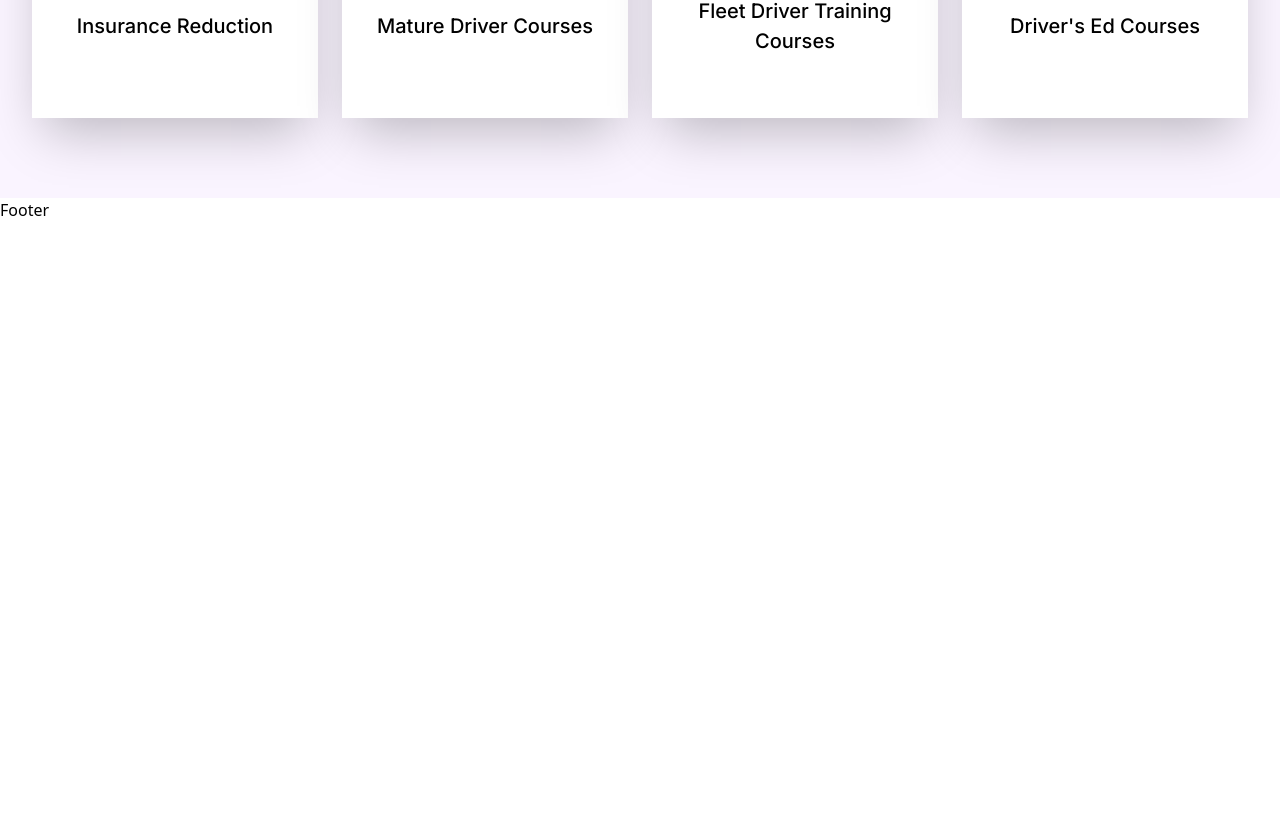
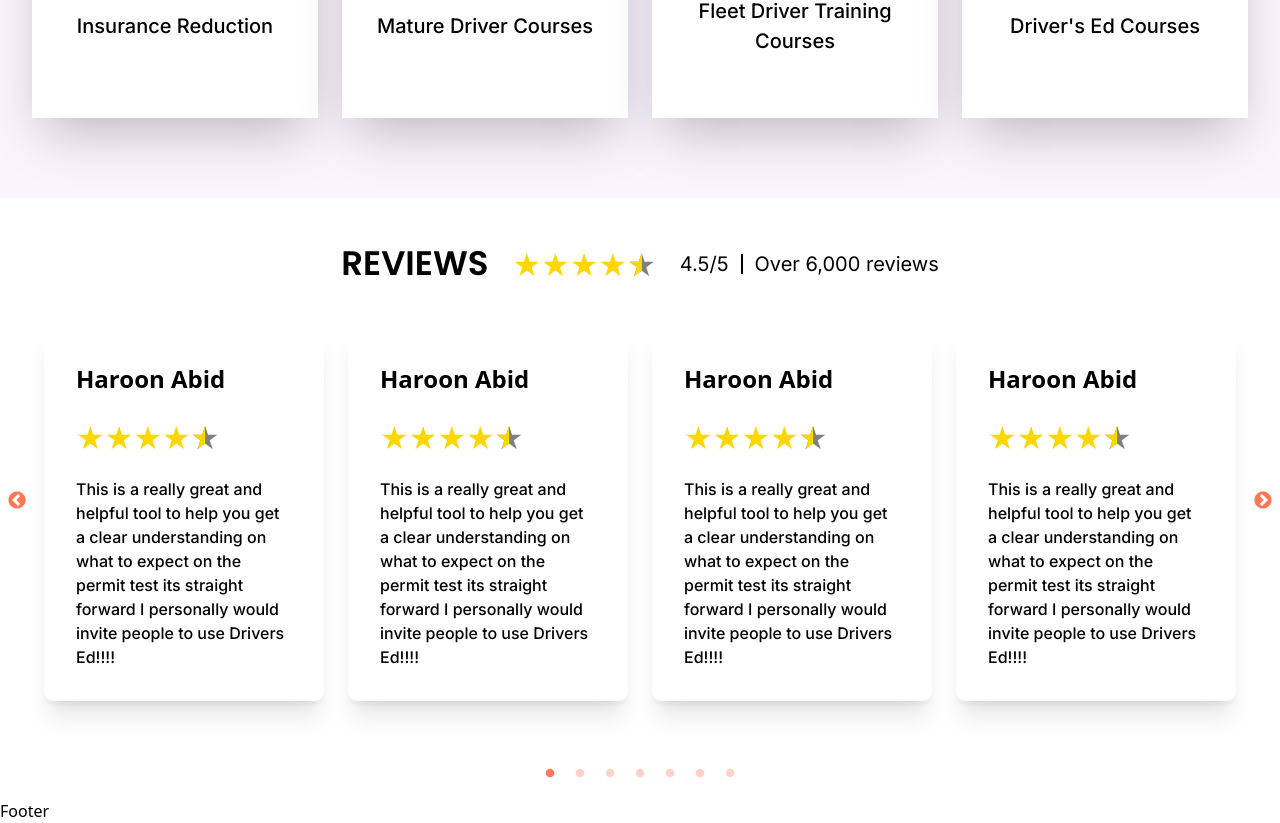
Before and after one commit to gulnabi-afridi/traffic-school, a Next.js app: page / in a window 1280 px wide. Shown: the part 2190-3013 px from the top of the page. Before the commit the page ends 2412 px from the top, so only its background shows below. Built offline with nearby package versions, Linux system fonts and the light colour scheme.

Commit message:
reviews section added

```diff
--- /dev/null
+++ b/Types/types.d.ts
@@ -0,0 +1,2 @@
+declare module "react-slick";
+declare module "react-stars";
--- a/package.json
+++ b/package.json
@@ -22,6 +22,9 @@
     "react-dom": "18.2.0",
     "react-icons": "^4.8.0",
     "react-modern-drawer": "^1.2.0",
+    "react-slick": "^0.29.0",
+    "react-stars": "^2.2.5",
+    "slick-carousel": "^1.8.1",
     "tailwindcss": "3.3.2",
     "typescript": "5.0.4"
   }
--- a/src/pages/_app.tsx
+++ b/src/pages/_app.tsx
@@ -1,5 +1,9 @@
 import "@/styles/globals.css";
 import "../styles/fonts.css";
+// ====> react slick css
+import "slick-carousel/slick/slick.css";
+import "slick-carousel/slick/slick-theme.css";
+
 
 import type { AppProps } from "next/app";
 import MainLayout from "../layout/MainLayout/MainLayout";
--- a/src/pages/index.tsx
+++ b/src/pages/index.tsx
@@ -1,5 +1,7 @@
 import React from "react";
 import Home from "@/views/Home/Home";
+
+
 
 export default function HomePage() {
   return (
--- a/src/styles/globals.css
+++ b/src/styles/globals.css
@@ -2,20 +2,49 @@
 @tailwind components;
 @tailwind utilities;
 
-*{
+* {
   margin: 0px;
   padding: 0px;
   box-sizing: border-box;
 }
- html{
+html {
   background-color: white;
- }
+}
 
- /* =====> styles for drawer */
- .drawer {
+/* shadows  */
+.reviewCardShadow {
+  box-shadow: -1px 1px 14px -4px rgba(0, 0, 0, 0.75);
+}
+
+/* =====> styles for drawer */
+.drawer {
   width: 50% !important;
   background-color: #101014 !important;
 }
+.slick-prev,
+.slick-next {
+  top: 40% !important;
+}
+.slick-prev::before {
+  color: #fd4c1d !important;
+}
+.slick-next::before {
+  color: #fd4c1d !important;
+}
+.sldierCard {
+  display: flex !important;
+  justify-content: center !important;
+  align-items: center !important;
+}
+.slick-dots li button:before {
+  font-size: 10px !important;
+  color: #fd4c1d !important;
+}
+
+.slick-list {
+  height: 430px !important;
+}
+
 @media screen and (max-width: 700px) {
   .drawer {
     width: 70% !important;
--- a/src/views/Home/Home.tsx
+++ b/src/views/Home/Home.tsx
@@ -3,6 +3,7 @@ import Hero from "./Hero";
 import Attributes from "./Attributes";
 import WhyGoToTrafficSchool from "./WhyGoToTrafficSchool";
 import WeAlsoOffer from "./WeAlsoOffer";
+import Reviews from "./Reviews";
 
 function Home() {
   return (
@@ -11,6 +12,7 @@ function Home() {
       <Attributes/>
       <WhyGoToTrafficSchool/>
       <WeAlsoOffer/>
+      <Reviews/>
     </React.Fragment>
   );
 }
--- /dev/null
+++ b/src/views/Home/Reviews.tsx
@@ -0,0 +1,83 @@
+import React from "react";
+import Wrapper from "@/components/Shared/ComponentWrapper/Wrapper";
+import ReactStars from "react-stars";
+import Slider from "react-slick";
+
+function Reviews() {
+  // ===> for slider
+  const settings = {
+    dots: true,
+    infinite: true,
+    speed: 500,
+    slidesToShow: 4,
+    slidesToScroll: 1,
+  };
+
+  return (
+    <Wrapper styles="py-10">
+      <div className="w-full flex flex-col justify-center items-center">
+        <div className="flex justify-center items-center gap-6">
+          <p className="text-[34px] uppercase text-black-main font-semibold font-poppins">
+            reviews
+          </p>
+          <div className="flex justify-center items-center gap-6">
+            {/* ==> average star */}
+            <ReactStars
+              count={5}
+              value={4.5}
+              size={32}
+              edit={false}
+              color2={"#ffd700"}
+              className="stars"
+            />
+            <div className="flex gap-3 justify-center items-center">
+              <p className="text-[20px] text-black-main font-inter">4.5/5</p>
+              <p className="text-black-main font-medium h-[20px] w-[1px] border-[1px] border-black-main"></p>
+              <p className="text-[20px] text-black-main font-inter">
+                Over 6,000 reviews
+              </p>
+            </div>
+          </div>
+        </div>
+        {/*============== Swiper ============= */}
+        <div className="w-full mt-10">
+          <Slider {...settings}>
+            {[0, 1, 2, 3, 4, 5, 6].map((item, index) => {
+              return (
+                <div className="w-full sldierCard">
+                  <div
+                    key={index}
+                    className="w-full max-w-[280px] shadow-xl flex flex-col gap-4 p-8 rounded-[10px]"
+                  >
+                    {/* ===> reviewer name */}
+                    <p className="text-[24px] font-semibold text-black-main capitalize">
+                      haroon abid
+                    </p>
+                    {/* ===> stars */}
+                    <ReactStars
+                      count={5}
+                      value={4.5}
+                      size={32}
+                      edit={false}
+                      color2={"#ffd700"}
+                      className="stars"
+                    />
+                    {/* ==> review description */}
+                    <p className="text-[16px] font-inter leading-6 font-medium">
+                      This is a really great and helpful tool to help you get a
+                      clear understanding on what to expect on the permit test
+                      its straight forward I personally would invite people to
+                      use Drivers Ed!!!!
+                    </p>
+                  </div>
+                </div>
+              );
+            })}
+          </Slider>
+        </div>
+      </div>
+    </Wrapper>
+  );
+}
+
+export default Reviews;
--- a/src/views/Home/WeAlsoOffer.tsx
+++ b/src/views/Home/WeAlsoOffer.tsx
@@ -16,7 +16,7 @@ function WeAlsoOffer() {
               <Link
                 href="#"
                 key={index}
-                className="w-full h-[260px] flex px-8 justify-center items-center flex-col gap-4 shadow-2xl bg-white-main hover:scale-105 hover:border-[2px] border-brand-primary duration-300"
+                className="w-full h-[260px] flex px-8 justify-center items-center flex-col gap-4 shadow-2xl bg-white-main hover:scale-105 duration-300"
               >
                 <div className="w-full grid grid-cols-3 gap-3 justify-center items-center">
                   {/* ===> left line */}
--- a/tailwind.config.js
+++ b/tailwind.config.js
@@ -30,8 +30,8 @@ module.exports = {
         },
         white: {
           main: "#FFFFFF",
-          off:"#f5f5f5",
-          cool:"#faf4ff",
+          off: "#f5f5f5",
+          cool: "#faf4ff",
         },
         black: {
           main: "#000000",
```
Also changed, not shown: 1 other file (tests, documents, lock files or other folders).
